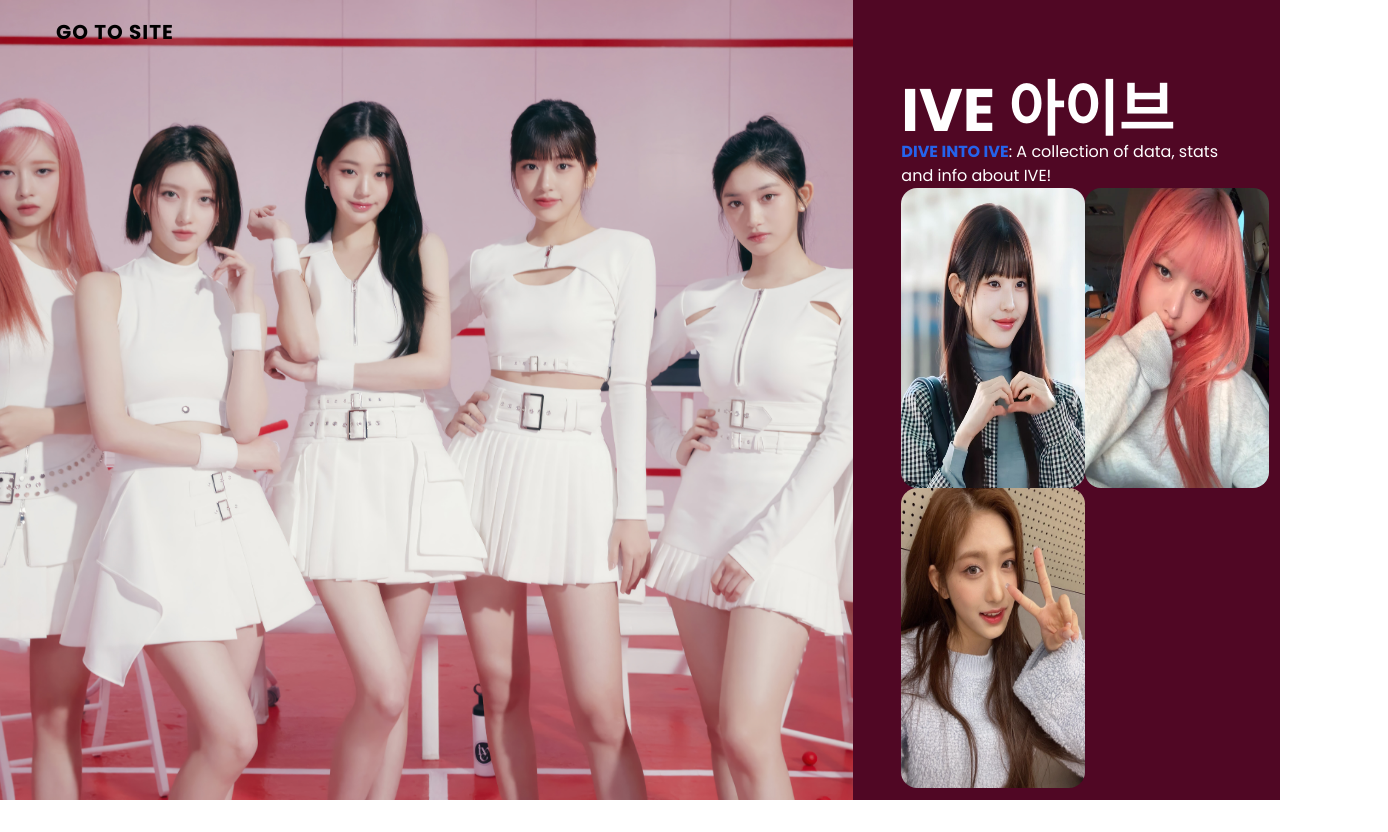
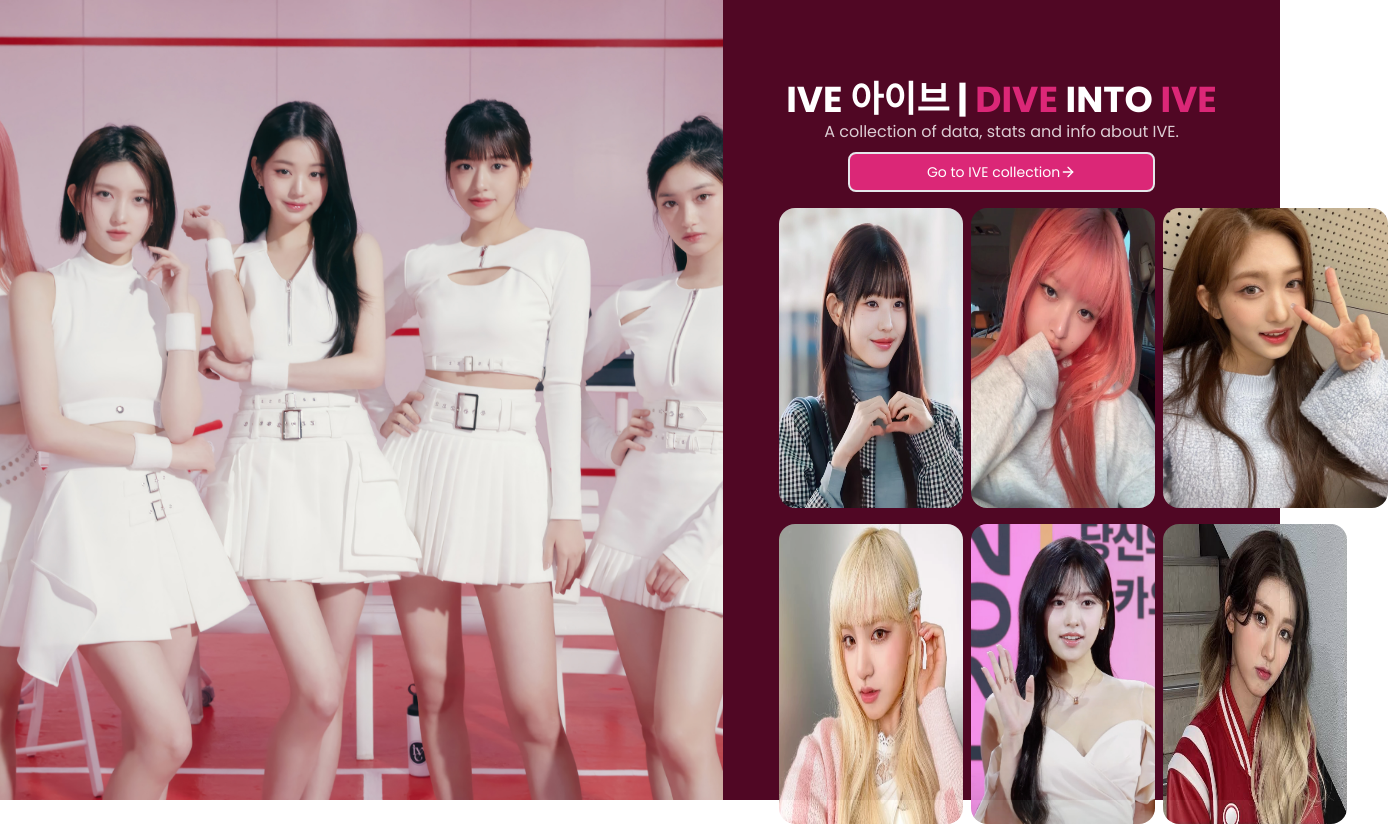
Before and after one commit to jarvin-s/ive--app, a Next.js app: page / in a window 1280 px wide. Shown: the whole page, 1388 px wide, since content can reach past the window. Before the commit the page ends 800 px from the top, so only its background shows below. Built offline with nearby package versions, Linux system fonts and the light colour scheme.

Commit message:
style: update home page

```diff
--- a/src/app/(layout)/layout.tsx
+++ b/src/app/(layout)/layout.tsx
@@ -9,7 +9,7 @@
 })
 
 export const metadata: Metadata = {
-    title: 'IVE 아이브',
+    title: 'IVE 아이브 | DIVE INTO IVE!',
     description: 'Generated by create next app',
 }
 
--- a/src/app/(no-layout)/layout.tsx
+++ b/src/app/(no-layout)/layout.tsx
@@ -9,7 +9,7 @@
 })
 
 export const metadata: Metadata = {
-    title: 'IVE 아이브',
+    title: 'IVE 아이브 | DIVE INTO IVE!',
     description: 'Generated by create next app',
 }
 
--- a/src/app/(no-layout)/page.tsx
+++ b/src/app/(no-layout)/page.tsx
@@ -18,33 +18,69 @@
                 </div>
                 <div
                     className='flex h-screen w-full bg-pink-950 px-6 pt-20 md:mx-auto md:w-1/2 md:max-w-md lg:max-w-full
-                    lg:px-16 xl:w-1/3 xl:px-12'
+                    lg:px-16 xl:w-1/2 xl:px-12'
                 >
-                    <div className='h-100 w-full text-white'>
-                        <h1 className='text-6xl font-bold'>IVE 아이브</h1>
+                    <div className='h-100 w-full text-center text-white'>
+                        <h1 className='text-4xl font-bold'>
+                            IVE 아이브 |{' '}
+                            <span className='text-pink-600'>DIVE</span> INTO{' '}
+                            <span className='text-pink-600'>IVE</span>
+                        </h1>
                         <h4 className='text-l'>
-                            <span className='font-bold text-blue-600'>
-                                DIVE INTO IVE
+                            <span className='opacity-80'>
+                                A collection of data, stats and info about IVE.
                             </span>
-                            : A collection of data, stats and info about IVE!
                         </h4>
-                        <div className='flex flex-row'>
+                        <a href='/yujin'>
+                            <button
+                                type='button'
+                                className='my-2 inline-flex w-full items-center justify-center rounded-lg border-2 bg-pink-600 px-2 py-2 text-sm
+                                text-white duration-300 ease-in-out hover:bg-pink-400 disabled:pointer-events-none disabled:opacity-50 md:w-2/3'
+                            >
+                                Go to IVE collection
+                                <svg
+                                    className='size-4 flex-shrink-0'
+                                    xmlns='http://www.w3.org/2000/svg'
+                                    width='24'
+                                    height='24'
+                                    viewBox='0 0 24 24'
+                                    fill='none'
+                                    stroke='currentColor'
+                                    stroke-width='2'
+                                    stroke-linecap='round'
+                                    stroke-linejoin='round'
+                                >
+                                    <path d='M5 12h14'></path>
+                                    <path d='m12 5 7 7-7 7'></path>
+                                </svg>
+                            </button>
+                        </a>
+                        <div className='flex flex-row gap-2 p-2'>
                             <motion.img
-                                className='big-card h-[300px] w-[23vh] origin-bottom'
-                                whileHover={{ scale: 1.2 }}
+                                className='big-card h-[300px] w-[23vh] origin-bottom opacity-95'
                                 src='/images/wonyoung/wonyoung.jpg'
                             />
                             <motion.img
-                                className='big-card h-[300px] w-[23vh] origin-bottom'
-                                whileHover={{ scale: 1.2 }}
+                                className='big-card h-[300px] w-[23vh] opacity-95'
                                 src='/images/rei/rei.png'
                             />
+                            <motion.img
+                                className='big-card w-[23vh]opacity-95 h-[300px]'
+                                src='/images/leeseo/leeseo.png'
+                            />
                         </div>
-                        <div className='flex flex-row'>
+                        <div className='flex flex-row gap-2 p-2'>
                             <motion.img
                                 className='big-card h-[300px] w-[23vh] opacity-95'
-                                whileHover={{ scale: 1.2 }}
-                                src='/images/leeseo/leeseo.png'
+                                src='/images/liz/liz.png'
+                            />
+                            <motion.img
+                                className='big-card h-[300px] w-[23vh] opacity-95'
+                                src='/images/yujin/yujin.jpg'
+                            />
+                            <motion.img
+                                className='big-card h-[300px] w-[23vh] opacity-95 duration-[225ms] ease-linear hover:scale-50'
+                                src='/images/gaeul/gaeul.jpg'
                             />
                         </div>
                     </div>
--- a/src/components/HomeNavbar.tsx
+++ b/src/components/HomeNavbar.tsx
@@ -18,17 +18,6 @@
             >
                 <div className='mx-auto max-w-7xl px-4 sm:px-6 lg:px-8'>
                     <div className='flex h-16 items-center justify-between'>
-                        <div className='hidden md:block'>
-                            <div className='ml-4 flex items-center space-x-4 text-xl font-bold uppercase tracking-wide text-black'>
-                                <a
-                                    href='/yujin'
-                                    className='relative block cursor-pointer rounded-lg
-                                    p-2  after:absolute after:bottom-0 after:left-0 after:h-1 after:w-0 after:bg-black after:transition-all after:duration-300 hover:after:w-full'
-                                >
-                                    Go to site
-                                </a>
-                            </div>
-                        </div>
                         <div className='flex items-center md:hidden'>
                             <button
                                 className={`inline-flex items-center justify-center rounded-md p-2 ${isClicked ? 'text-white' : ''} transition duration-300 hover:bg-black  hover:text-white
--- a/src/components/Yujin/Hero.tsx
+++ b/src/components/Yujin/Hero.tsx
@@ -3,15 +3,15 @@
 const Hero = () => {
     return (
         <div
-            className='yujin-hero flex h-[60vh] items-center justify-center bg-cover bg-no-repeat md:bg-center '
+            className='yujin-hero flex h-[60vh] items-center justify-center bg-cover bg-no-repeat md:bg-center'
             style={{
                 backgroundImage: `url('/images/yujin/yujin-wave.jpg')`,
             }}
         >
             <div className='flex w-[1216px] flex-col items-end p-[24px] text-pink-500 md:pr-[30%]'>
                 <h1 className='text-9xl font-black uppercase'>Yujin</h1>
-                <h2 className='text-7xl font-black mb-2'>유진</h2>
-                <p className='w-full rounded-lg border-4 border-white bg-pink-500 p-2.5 text-center md:text-right text-white lg:max-w-[500px]'>
+                <h2 className='mb-2 text-7xl font-black'>유진</h2>
+                <p className='w-full rounded-lg border-4 border-white bg-pink-500 p-2.5 text-center text-white md:text-right lg:max-w-[500px]'>
                     An Yu-jin, known mononymously as Yujin, is a South Korean
                     singer. She is the leader of the South Korean girl group IVE
                     under Starship Entertainment and a former member of South
```
